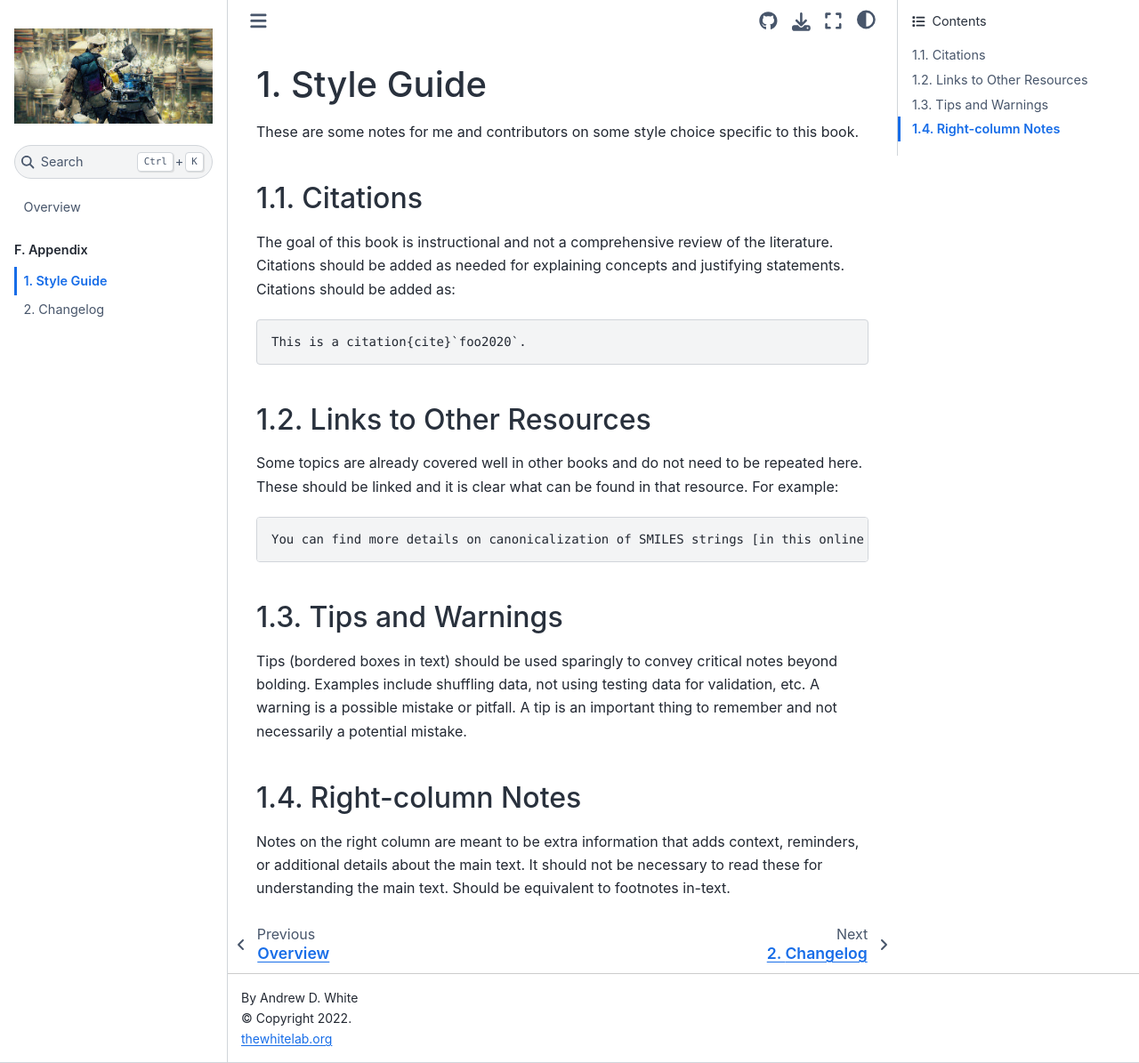
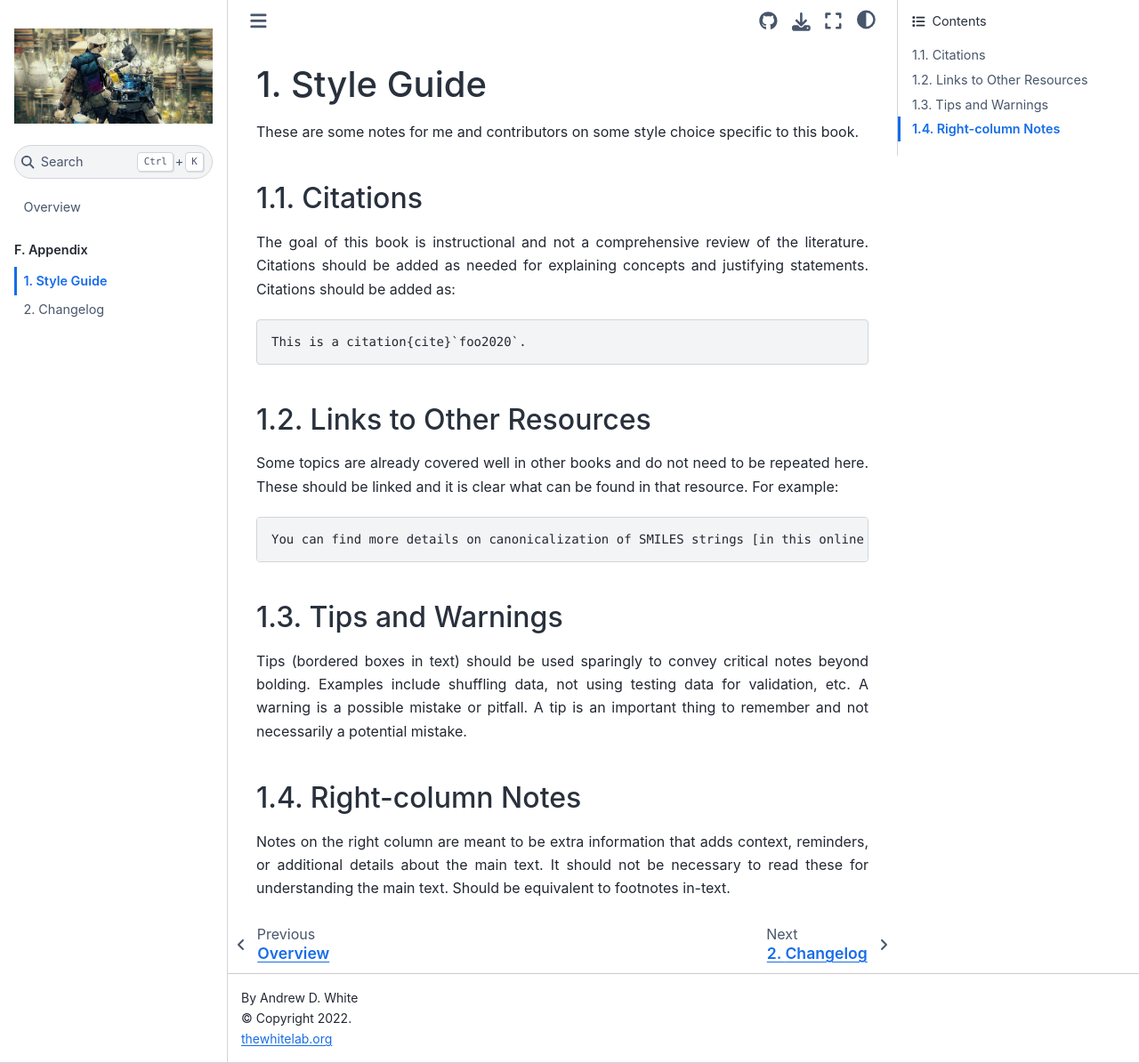
Before and after one commit to whitead/dmol-book, a Jupyter Book: the page built from style.md, in a window 1280 px wide and 1195 px high. Shown: the whole window at 89% size. Built offline with Jupyter Book 1.0.4 settings and Sphinx 7.4.7 and the Sphinx Book theme 1.1.4, drawn with Linux system fonts in a browser that asks for light colours; pages that are not in the unit, such as notebooks, are missing from menus.

Commit message:
Updated fonts and traj movies

```diff
--- a/_static/custom.css
+++ b/_static/custom.css
@@ -1,3 +1,16 @@
+/* Style changes*/
+@import url('https://fonts.googleapis.com/css2?family=Raleway&display=swap');
+/* update font variable */
+:root{
+  --font-family-sans-serif:-apple-system,BlinkMacSystemFont, 'Raleway', "Segoe UI",Roboto,"Helvetica Neue",Arial,"Noto Sans",sans-serif,"Apple Color Emoji","Segoe UI Emoji","Segoe UI Symbol","Noto Color Emoji" !important;
+  --pst-font-family-base: var(--font-family-sans-serif);
+  --pst-color-preformatted-background: #f5f4e9;
+}
+
+p {
+  text-align: justify;
+}
+
 /* The Modal (background) */
 #wh-modal {
     display: none; /* Hidden by default */
```
Also changed, not shown: 4 other files.
